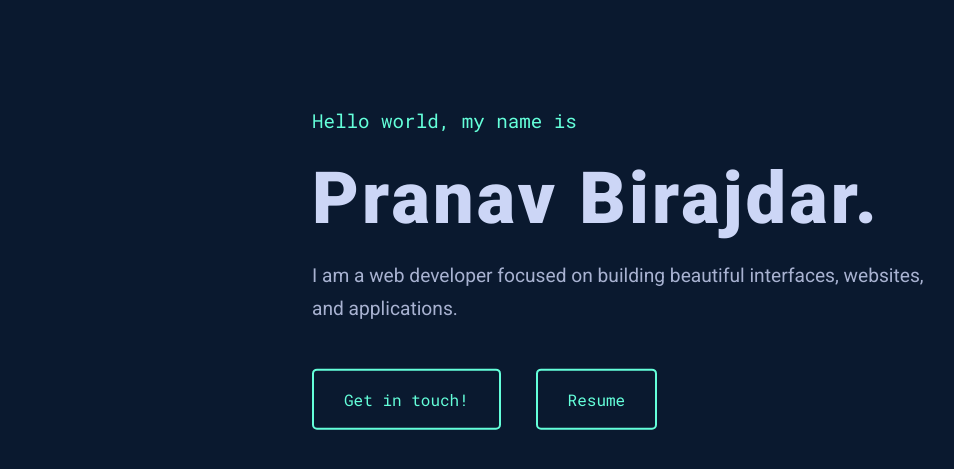
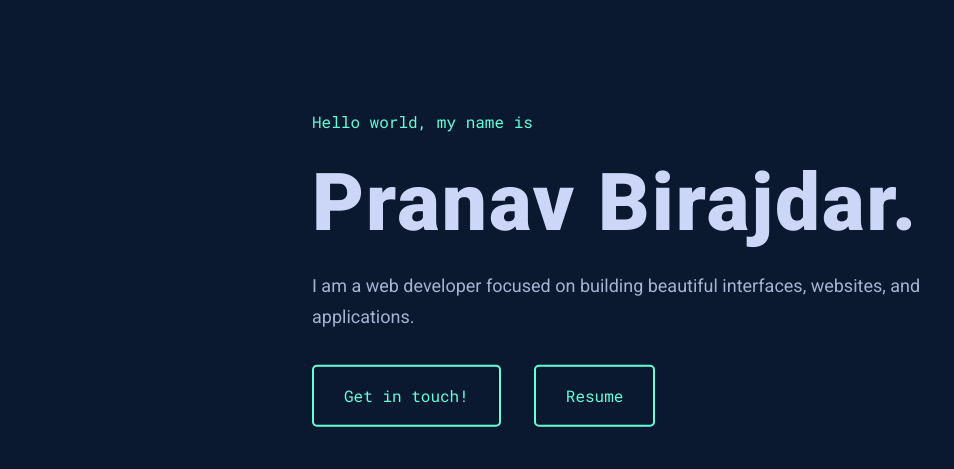
Before and after one commit to prnvbirajdar/Portfolio-Website, a plain HTML site: page index.html in a window 1280 px wide. Shown: the part 93-562 px from the top of the page, without its empty margins (8-962 px from the left). Drawn offline with Linux system fonts and the light colour scheme.

Commit message:
main page. added rems, additional animations

```diff
--- a/styles.css
+++ b/styles.css
@@ -7,32 +7,40 @@
 White	#e6f1ff
 Green	#64ffda  */
 
-* {
+*,
+*::after,
+*::before {
     margin: 0;
     padding: 0;
-    box-sizing: border-box;
+    box-sizing: inherit;
+}
+
+html {
+
+    font-size: 62.5%;
 }
 
 body {
     background-color: #0a192f;
     font-family: 'Roboto', sans-serif;
     font-weight: 400;
-    font-size: 16px;
     color: #ccd6f6;
     letter-spacing: 0.05rem;
     line-height: 1.7;
     position: relative;
+
+    box-sizing: border-box;
 }
 
 .logo-box {
     position: absolute;
-    top: 40px;
-    left: 40px;
+    top: 4rem;
+    left: 4rem;
 }
 
 .logo,
 .logo:hover {
-    height: 50px;
+    height: 5rem;
     animation: logoReload 500ms ease-out;
 }
 
@@ -56,25 +64,25 @@
     font-family: 'Roboto Mono', monospace;
     color: #64ffda;
     font-weight: 400;
-    font-size: 60%;
+    font-size: 1.6rem;
     letter-spacing: 0;
 
-    animation: introFirst 800ms ease-out
+    animation: introFirst 600ms ease-out
 }
 
 .heading-main {
     display: block;
-    font-size: 4.5rem;
+    font-size: 8rem;
     font-weight: bolder;
     letter-spacing: 0.2rem;
 
-    animation: introFirst 900ms ease-out;
+    animation: introMain 800ms ease-out;
 
 }
 
 .heading-secondary {
     display: block;
-    font-size: 1.2rem;
+    font-size: 1.8rem;
     font-weight: 400;
     color: #a8b2d1;
     letter-spacing: 0;
@@ -126,6 +134,11 @@
         transform: translateY(20px);
     }
 
+    10% {
+        opacity: 0;
+        transform: translateY(20px);
+    }
+
     100% {
         opacity: 1;
         transform: translateY(0);
@@ -138,11 +151,34 @@
         transform: translateY(20px);
     }
 
+    20% {
+        opacity: 0;
+        transform: translateY(20px);
+    }
+
     100% {
         opacity: 1;
         transform: translateY(0);
     }
 }
+
+@keyframes twoButtons {
+    0% {
+        opacity: 0;
+        transform: translateY(20px);
+    }
+
+    30% {
+        opacity: 0;
+        transform: translateY(20px);
+    }
+
+    100% {
+        opacity: 1;
+        transform: translateY(0);
+    }
+}
+
 
 .btn:link,
 .btn:visited {
@@ -150,33 +186,32 @@
     font-family: 'Roboto Mono', monospace;
     color: #64ffda;
     font-weight: 400;
-    font-size: 16px;
+    font-size: 1.6rem;
     letter-spacing: 0;
 
     border: 2px solid #64ffda;
     border-radius: 5px;
-    padding: 15px 30px;
+    padding: 1.5rem 3rem;
     text-align: center;
     display: inline-block;
     cursor: pointer;
-    margin-top: 16px;
+    margin-top: 1.6rem;
+
+    animation: twoButtons 1.2s ease-out;
+
 
     /* transition: all 0.1s; */
 }
 
 .btn:hover {
     background-color: #92ffe631;
-    transform: translateY(-3px);
+    transform: translateY(-0.3rem);
 }
 
 .btn:active {
-    transform: translateY(-1px);
-}
-
-.btn-email {
-    margin-left: 0px;
+    transform: translateY(-0.1rem);
 }
 
 .btn-resume {
-    margin-left: 30px;
+    margin-left: 3rem;
 }
```
